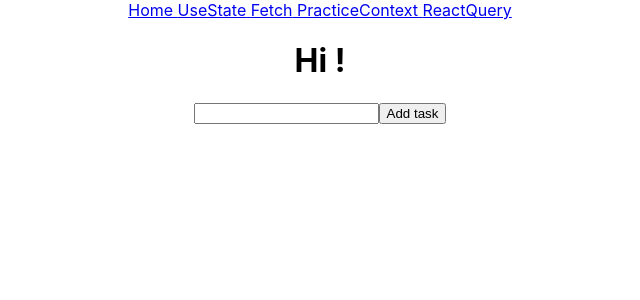
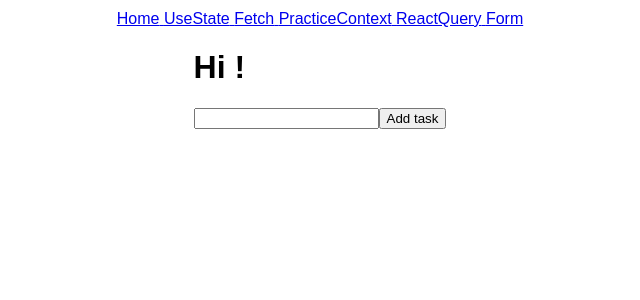
Before and after one commit to JessieH-Learning/first-react, a React (Create React App) app: page /useState in a window 1280 px wide. Shown: the top 300 px of the page, without its empty margins (320-960 px from the left). Built offline with nearby package versions, Linux system fonts and the light colour scheme.

Commit message:
Module 11 react-hook-form & yup & resolvers

```diff
--- a/package.json
+++ b/package.json
@@ -3,6 +3,7 @@
   "version": "0.1.0",
   "private": true,
   "dependencies": {
+    "@hookform/resolvers": "^2.9.10",
     "@tanstack/react-query": "^4.16.1",
     "@testing-library/jest-dom": "^5.14.1",
     "@testing-library/react": "^13.0.0",
@@ -10,9 +11,11 @@
     "axios": "^1.1.3",
     "react": "^18.2.0",
     "react-dom": "^18.2.0",
+    "react-hook-form": "^7.39.5",
     "react-router-dom": "^6.4.3",
     "react-scripts": "5.0.1",
-    "web-vitals": "^2.1.0"
+    "web-vitals": "^2.1.0",
+    "yup": "^0.32.11"
   },
   "scripts": {
     "start": "react-scripts start",
--- a/src/App.css
+++ b/src/App.css
@@ -1,38 +1,31 @@
 .App {
-  text-align: center;
+  display: flex;
+  align-items: center;
+  flex-direction: column;
+  width: 100vw;
+  font-family: Arial, Helvetica, sans-serif;
+  margin-top: 10px;
 }
 
-.App-logo {
-  height: 40vmin;
-  pointer-events: none;
+body {
+  margin: 0;
+  padding: 0;
 }
 
-@media (prefers-reduced-motion: no-preference) {
-  .App-logo {
-    animation: App-logo-spin infinite 20s linear;
-  }
+.list {
+  height: auto;
+  width: 100%;
+  display: flex;
+  align-items: center;
+  padding-top: 50px;
+  flex-direction: column;
 }
 
-.App-header {
-  background-color: #282c34;
-  min-height: 100vh;
+form {
   display: flex;
   flex-direction: column;
-  align-items: center;
-  justify-content: center;
-  font-size: calc(10px + 2vmin);
-  color: white;
 }
 
-.App-link {
-  color: #61dafb;
+p {
+  color: red;
 }
-
-@keyframes App-logo-spin {
-  from {
-    transform: rotate(0deg);
-  }
-  to {
-    transform: rotate(360deg);
-  }
-}
--- a/src/App.js
+++ b/src/App.js
@@ -6,6 +6,7 @@ import { UseState } from './pages/UseState';
 import { Fetch } from './pages/Fetch';
 import { PracticeContext } from './pages/PracticeContext';
 import { ReactQuery } from './pages/ReactQuery';
+import { Form } from './pages/Form';
 import { Navbar } from './Navbar';
 import { QueryClient, QueryClientProvider } from '@tanstack/react-query';
 
@@ -33,6 +34,7 @@ function App() {
               <Route path='/fetch' element={<Fetch />}></Route>
               <Route path='/practiceContext' element={<PracticeContext />}></Route>
               <Route path='/reactQuery' element={<ReactQuery />}></Route>
+              <Route path='/form' element={<Form />}></Route>
               <Route path='*' element={<h1> Page not found</h1>}></Route>
             </Routes>
           </Router>
--- a/src/Navbar.js
+++ b/src/Navbar.js
@@ -23,6 +23,10 @@ export const Navbar = () => {
         {
             name: 'ReactQuery',
             path: '/reactQuery',
+        },
+        {
+            name: 'Form',
+            path: '/form',
         }
     ];
 
--- /dev/null
+++ b/src/pages/Form.js
@@ -0,0 +1,48 @@
+// Dependencies
+import React from 'react';
+import { useForm } from 'react-hook-form';
+import { yupResolver } from '@hookform/resolvers/yup';
+import {
+    number as yupNumber,
+    object as yupObject,
+    string as yupString,
+    ref as yupRef,
+    ValidationError
+} from 'yup';
+
+// NOTE: Need module "react-hook-form"(for displaying) & "yup"(for validation) & "@hookform/resolvers"(integration between yup & react-hook-form)
+
+const spanStyle = {
+    display: 'inline-block',
+    color: 'red',
+};
+const schema = yupObject().shape({
+    fullName: yupString().required('必填'),
+    email: yupString().required('必填').email('email格式錯誤'),
+    age: yupNumber().transform((value) => (isNaN(value) ? undefined : value)).required('必填').positive().integer().min(18, '年齡必須>=18'),
+    password: yupString().required('必填').min(4, '密碼最小為4個位元').max(20, '密碼最大為20個位元'),
+    confirmPassword: yupString()
+        .oneOf([yupRef('password'), null], '輸入的密碼與再次輸入的密碼不符')
+        .required('必填'),
+});
+
+const onSubmit = (data) => { console.log(data); };
+
+export const Form = () => {
+    const { register, handleSubmit, formState: { errors, }, } = useForm({
+        resolver: yupResolver(schema),
+    });
+
+    return (
+        <div>
+            <form onSubmit={handleSubmit(onSubmit)}>
+                <input type="text" placeholder="Full Name" {...register('fullName')} /><span style={spanStyle}>{errors.fullName?.message}</span>
+                <input type="text" placeholder="Email" {...register('email')} /><span style={spanStyle}>{errors.email?.message}</span>
+                <input type="number" placeholder="Age" {...register('age')} /><span style={spanStyle}>{errors.age?.message}</span>
+                <input type="password" placeholder="Password" {...register('password')} /><span style={spanStyle}>{errors.password?.message}</span>
+                <input type="password" placeholder="Confirm Password" {...register('confirmPassword')} /><span style={spanStyle}>{errors.confirmPassword?.message}</span>
+                <input type="submit" />
+            </form>
+        </div>
+    );
+};
```
Also changed, not shown: 1 other file (tests, documents, lock files or other folders).
